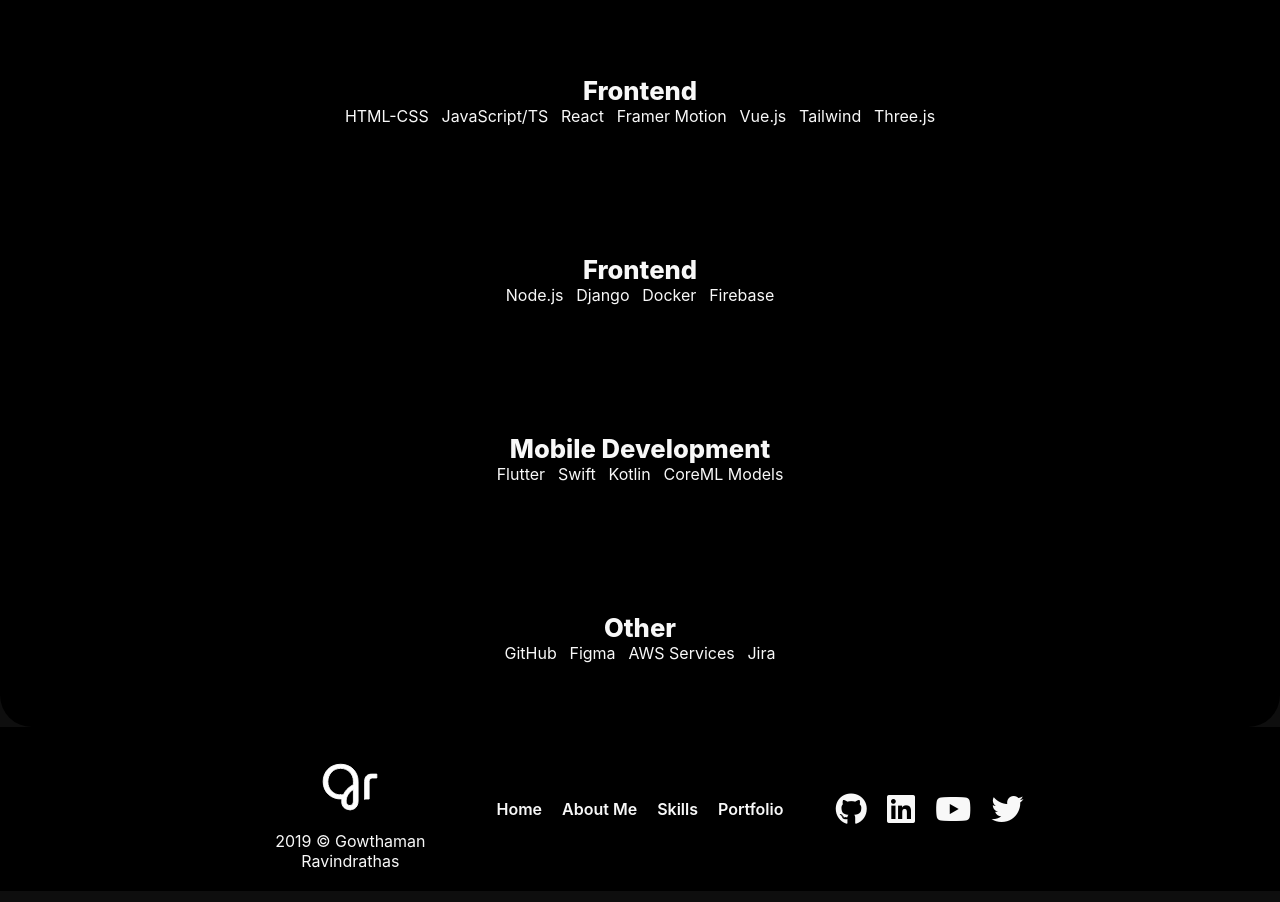
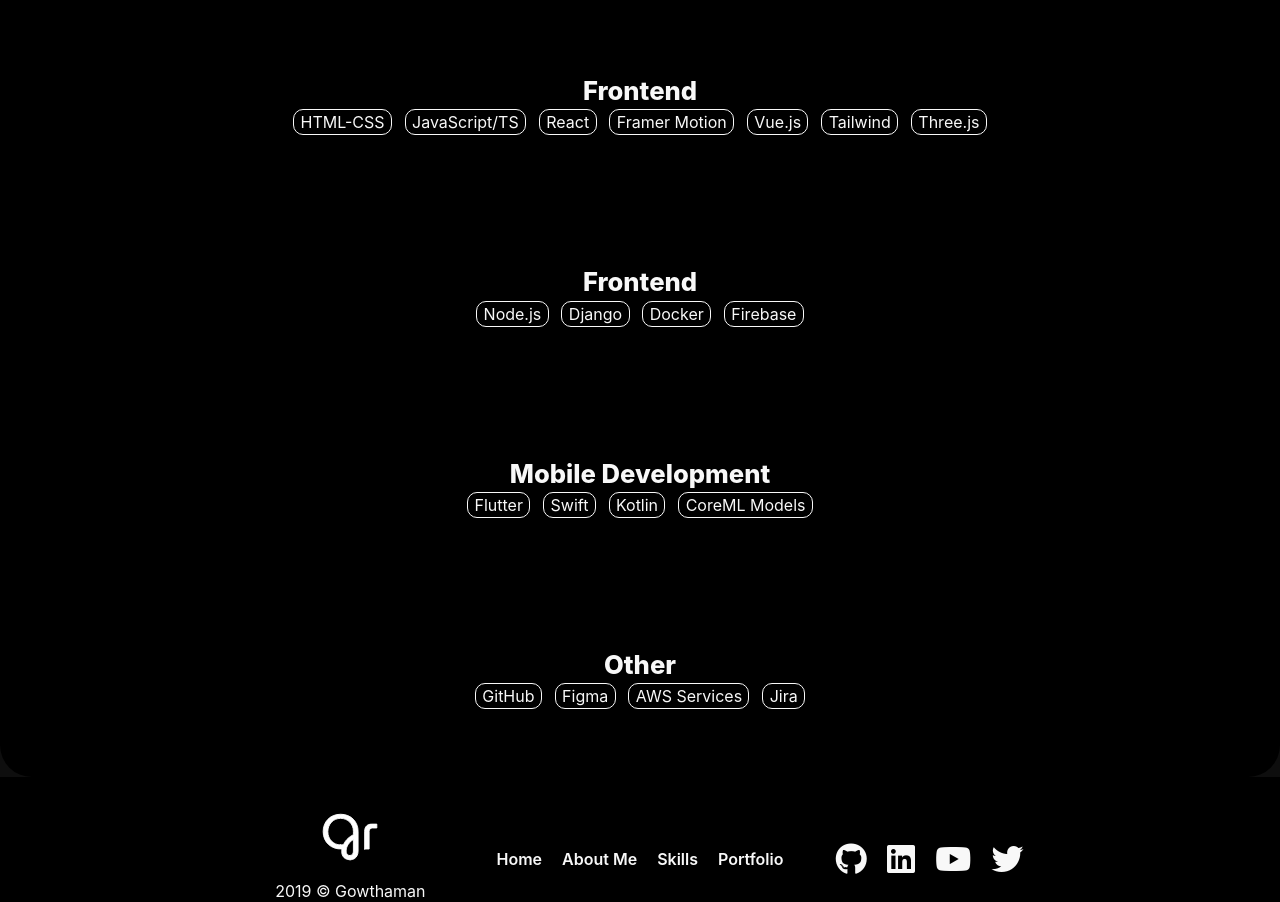
Before and after one commit to gowth6m/myportfolio, a React (Create React App) app: page / in a window 1280 px wide. Shown: the part 1922-2824 px from the top of the page. Built offline with nearby package versions, Linux system fonts and the light colour scheme; a web font is replaced by a local one.

Commit message:
Update Skills.css

```diff
--- a/src/components/skills/Skills.css
+++ b/src/components/skills/Skills.css
@@ -33,5 +33,8 @@
 }
 
 .skills-list-item {
-    padding: 0px 0.4em;
+    padding: 2px 0.4em;
+    margin: 0.2em 0.4em;
+    border-radius: 10px;
+    border: 1px solid var(--white);
 }
```
